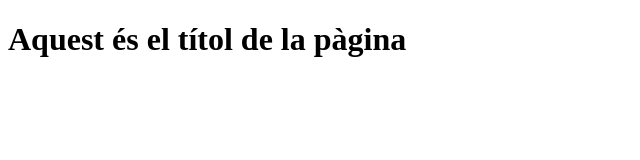
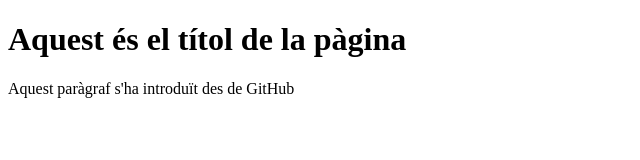
Before and after one commit to MacGuiver2021/Comen-ar-un-projecte-a-GitHub-des-de-VSC, a plain HTML site: page index.html in a window 1280 px wide. Shown: the whole page, without its empty margins (0-640 px from the left). Drawn offline with Linux system fonts and the light colour scheme.

Commit message:
Update index.html

```diff
--- a/index.html
+++ b/index.html
@@ -9,6 +9,6 @@
 <body>
 
     <h1> Aquest és el títol de la pàgina </h1>
-
+    <p> Aquest paràgraf s'ha introduït des de GitHub </p>
 </body>
 </html>
```
